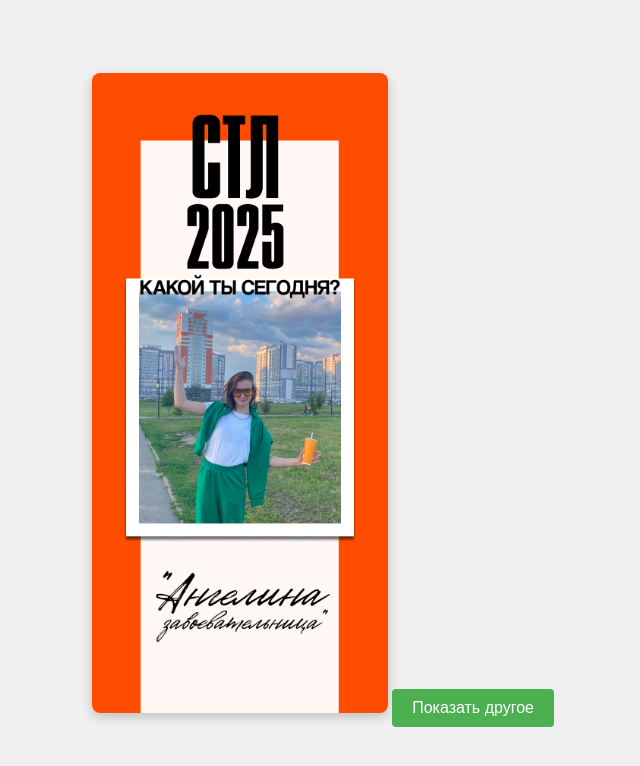
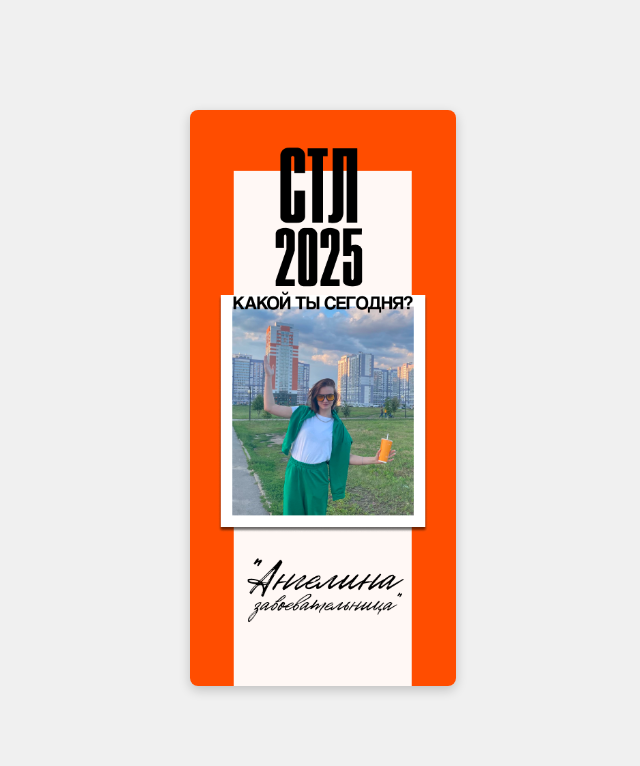
Before and after one commit to PavQUr/studpiver, a plain HTML site: page index.html in a window 1280 px wide. Shown: the whole page, without its empty margins (317-957 px from the left). Drawn offline with Linux system fonts and the light colour scheme.

Commit message:
Update index.html

```diff
--- a/index.html
+++ b/index.html
@@ -41,7 +41,7 @@
 <body>
     <div class="image-container">
         <img id="randomImage" alt="Случайное изображение">
-        <button class="refresh-btn" onclick="loadRandomImage()">Показать другое</button>
+<!--         <button class="refresh-btn" onclick="loadRandomImage()">Показать другое</button> -->
     </div>
 
     <script>
```
